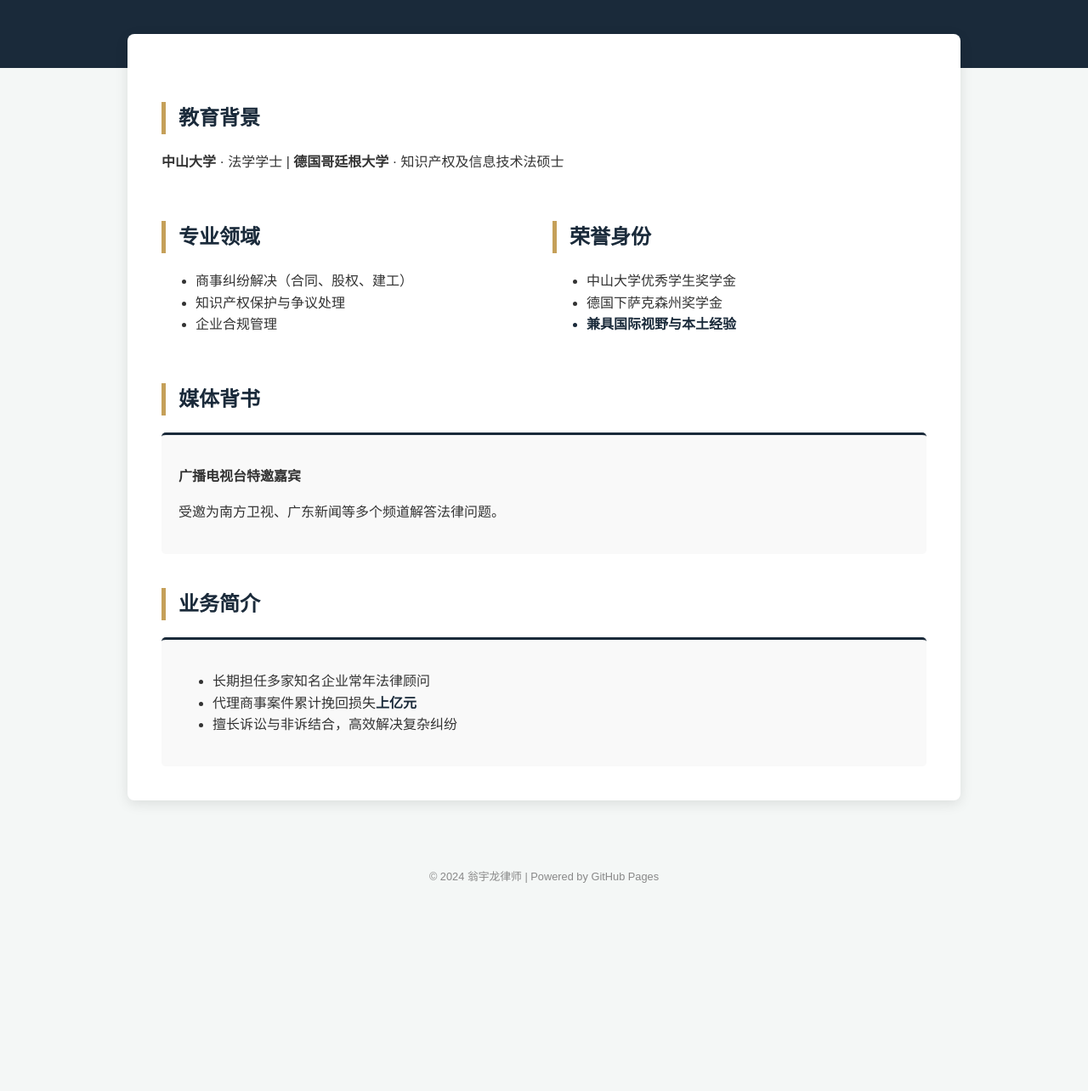
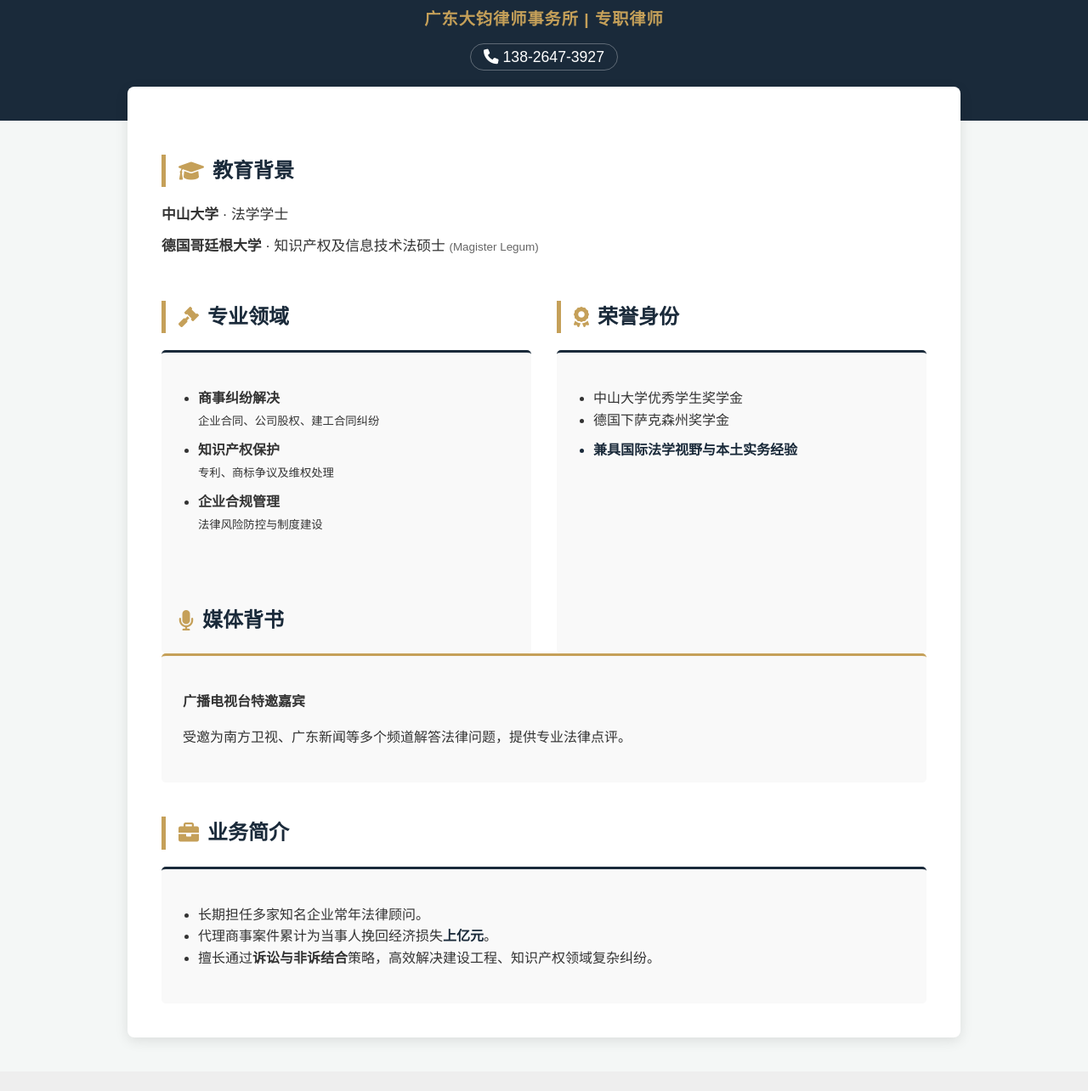
Before and after one commit to wengyulong3-droid/Yulong-Weng, a plain HTML site: page index.html in a window 1280 px wide. Shown: the part 220-1504 px from the top of the page at 85% size. Before the commit the page ends 1302 px from the top, so only its background shows below. Drawn offline with Linux system fonts and the light colour scheme.

Commit message:
Update index.html

```diff
--- a/index.html
+++ b/index.html
@@ -8,58 +8,93 @@
     <style>
         :root { --primary-color: #1a2a3a; --accent-color: #c5a059; --bg-color: #f4f7f6; --text-color: #333; }
         body { font-family: "PingFang SC", "Microsoft YaHei", sans-serif; line-height: 1.6; margin: 0; background-color: var(--bg-color); color: var(--text-color); }
-        header { background-color: var(--primary-color); color: white; padding: 60px 20px; text-align: center; }
+
+        /* 头部样式优化 */
+        header { background-color: var(--primary-color); color: white; padding: 80px 20px 60px; text-align: center; }
+        .avatar {
+            width: 150px; height: 150px; border-radius: 50%;
+            border: 4px solid var(--accent-color); margin-bottom: 20px;
+            object-fit: cover; box-shadow: 0 4px 15px rgba(0,0,0,0.3);
+        }
+
         .container { max-width: 900px; margin: -40px auto 40px; background: white; padding: 40px; border-radius: 8px; box-shadow: 0 4px 15px rgba(0,0,0,0.1); }
-        .firm-tag { color: var(--accent-color); font-weight: bold; font-size: 1.1em; margin-top: 10px; }
-        .section-title { border-left: 5px solid var(--accent-color); padding-left: 15px; margin: 40px 0 20px; color: var(--primary-color); font-size: 1.5em; }
-        .grid { display: grid; grid-template-columns: 1fr 1fr; gap: 20px; }
-        .card { background: #f9f9f9; padding: 20px; border-radius: 5px; border-top: 3px solid var(--primary-color); }
+        .firm-tag { color: var(--accent-color); font-weight: bold; font-size: 1.2em; margin-top: 10px; letter-spacing: 1px; }
+        .contact-bar { margin-top: 15px; font-size: 1.1em; }
+        .contact-bar a { color: white; text-decoration: none; border: 1px solid rgba(255,255,255,0.3); padding: 5px 15px; border-radius: 20px; transition: 0.3s; }
+        .contact-bar a:hover { background: var(--accent-color); border-color: var(--accent-color); }
+
+        .section-title { border-left: 5px solid var(--accent-color); padding-left: 15px; margin: 40px 0 20px; color: var(--primary-color); font-size: 1.5em; display: flex; align-items: center; }
+        .section-title i { margin-right: 10px; color: var(--accent-color); }
+
+        .grid { display: grid; grid-template-columns: 1fr 1fr; gap: 30px; }
+        .card { background: #f9f9f9; padding: 25px; border-radius: 5px; border-top: 3px solid var(--primary-color); height: 100%; box-sizing: border-box; }
         .highlight { color: var(--primary-color); font-weight: bold; }
-        footer { text-align: center; padding: 40px; font-size: 0.8em; color: #888; }
+
+        .edu-item { margin-bottom: 10px; font-size: 1.05em; }
+        footer { text-align: center; padding: 60px 40px; font-size: 0.9em; color: #888; background: #eee; margin-top: 40px; }
+
         @media (max-width: 600px) { .grid { grid-template-columns: 1fr; } .container { margin-top: 20px; padding: 20px; } }
     </style>
 </head>
 <body>
+
 <header>
+    <img src="avatar.jpg" alt="翁宇龙律师" class="avatar">
     <h1>翁宇龙</h1>
     <div class="firm-tag">广东大钧律师事务所 | 专职律师</div>
-    <p><i class="fas fa-phone"></i> 138-2647-3927</p>
+    <div class="contact-bar">
+        <a href="tel:13826473927"><i class="fas fa-phone"></i> 138-2647-3927</a>
+    </div>
 </header>
+
 <div class="container">
-    <h2 class="section-title">教育背景</h2>
-    <p><strong>中山大学</strong> · 法学学士 | <strong>德国哥廷根大学</strong> · 知识产权及信息技术法硕士</p>
+    <h2 class="section-title"><i class="fas fa-graduation-cap"></i> 教育背景</h2>
+    <div class="edu-item"><strong>中山大学</strong> · 法学学士</div>
+    <div class="edu-item"><strong>德国哥廷根大学</strong> · 知识产权及信息技术法硕士 <span style="font-size: 0.8em; color: #666;">(Magister Legum)</span></div>
+
     <div class="grid">
         <div>
-            <h2 class="section-title">专业领域</h2>
-            <ul>
-                <li>商事纠纷解决（合同、股权、建工）</li>
-                <li>知识产权保护与争议处理</li>
-                <li>企业合规管理</li>
-            </ul>
+            <h2 class="section-title"><i class="fas fa-gavel"></i> 专业领域</h2>
+            <div class="card">
+                <ul style="padding-left: 18px;">
+                    <li><strong>商事纠纷解决</strong><br><small>企业合同、公司股权、建工合同纠纷</small></li>
+                    <li style="margin-top:10px;"><strong>知识产权保护</strong><br><small>专利、商标争议及维权处理</small></li>
+                    <li style="margin-top:10px;"><strong>企业合规管理</strong><br><small>法律风险防控与制度建设</small></li>
+                </ul>
+            </div>
         </div>
         <div>
-            <h2 class="section-title">荣誉身份</h2>
-            <ul>
-                <li>中山大学优秀学生奖学金</li>
-                <li>德国下萨克森州奖学金</li>
-                <li class="highlight">兼具国际视野与本土经验</li>
-            </ul>
+            <h2 class="section-title"><i class="fas fa-award"></i> 荣誉身份</h2>
+            <div class="card">
+                <ul style="padding-left: 18px;">
+                    <li>中山大学优秀学生奖学金</li>
+                    <li>德国下萨克森州奖学金</li>
+                    <li class="highlight" style="margin-top:10px;">兼具国际法学视野与本土实务经验</li>
+                </ul>
+            </div>
         </div>
     </div>
-    <h2 class="section-title">媒体背书</h2>
+
+    <h2 class="section-title"><i class="fas fa-microphone"></i> 媒体背书</h2>
+    <div class="card" style="border-top-color: var(--accent-color);">
+        <p><strong>广播电视台特邀嘉宾</strong></p>
+        <p>受邀为南方卫视、广东新闻等多个频道解答法律问题，提供专业法律点评。</p>
+    </div>
+
+    <h2 class="section-title"><i class="fas fa-briefcase"></i> 业务简介</h2>
     <div class="card">
-        <p><strong>广播电视台特邀嘉宾</strong></p>
-        <p>受邀为南方卫视、广东新闻等多个频道解答法律问题。</p>
-    </div>
-    <h2 class="section-title">业务简介</h2>
-    <div class="card">
-        <ul>
-            <li>长期担任多家知名企业常年法律顾问</li>
-            <li>代理商事案件累计挽回损失<span class="highlight">上亿元</span></li>
-            <li>擅长诉讼与非诉结合，高效解决复杂纠纷</li>
+        <ul style="padding-left: 18px;">
+            <li>长期担任多家知名企业常年法律顾问。</li>
+            <li>代理商事案件累计为当事人挽回经济损失<span class="highlight">上亿元</span>。</li>
+            <li>擅长通过<strong>诉讼与非诉结合</strong>策略，高效解决建设工程、知识产权领域复杂纠纷。</li>
         </ul>
     </div>
 </div>
-<footer>&copy; 2024 翁宇龙律师 | Powered by GitHub Pages</footer>
+
+<footer>
+    <p>&copy; 2024 翁宇龙律师 | Yulong Weng</p>
+    <p style="font-size: 0.8em;">Intellectual Property & IT Law Specialist</p>
+</footer>
+
 </body>
 </html>
```
